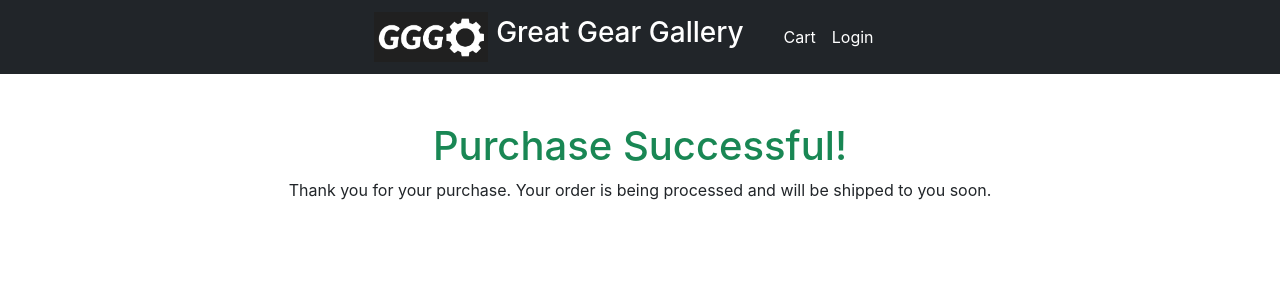
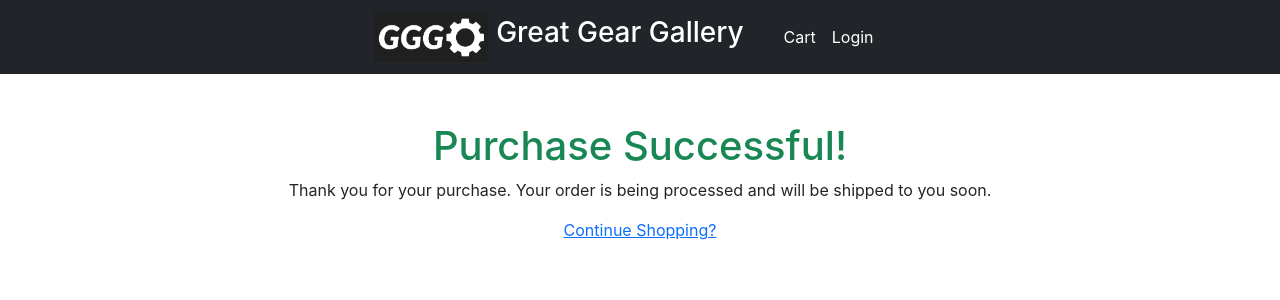
Before and after one commit to alexander-ponce/Group-Project, a React (Create React App) app in the folder client/: page /success in a window 1280 px wide. Shown: the top 300 px of the page. Built offline with nearby package versions, Linux system fonts and the light colour scheme; no server answers.

Commit message:
updated image size and added link to success page

```diff
--- a/client/src/components/CategoryWithProducts.jsx
+++ b/client/src/components/CategoryWithProducts.jsx
@@ -28,7 +28,7 @@ const CategoryWithProducts = () => {
         category.map((product) => (
           <Link className="text-decoration-none" to={`/oneProduct/${product.id}`}>
             <div className="d-flex align-items-center my-4" key={product.id}>
-              <img className="w-25 mr-4" src={product.image} alt="image" style={{width: '80px', height: '100px'}}/>
+              <img className="mr-4" src={product.image} alt="image" style={{width: '100px'}}/>
               <p className="text-wrap text-dark mx-4">{product.description.slice(0, 160)}...</p>
               <p>View Product</p>
             </div>
--- a/client/src/components/Success.jsx
+++ b/client/src/components/Success.jsx
@@ -1,10 +1,12 @@
 import React from 'react';
+import { Link } from 'react-router-dom';
 
 const Success = () => {
     return (
         <div className="container mt-5">
             <h1 className="text-center text-success">Purchase Successful!</h1>
             <p className="text-center">Thank you for your purchase. Your order is being processed and will be shipped to you soon.</p>
+            <Link to={'/'}>Continue Shopping?</Link>
         </div>
     )
 }
```
